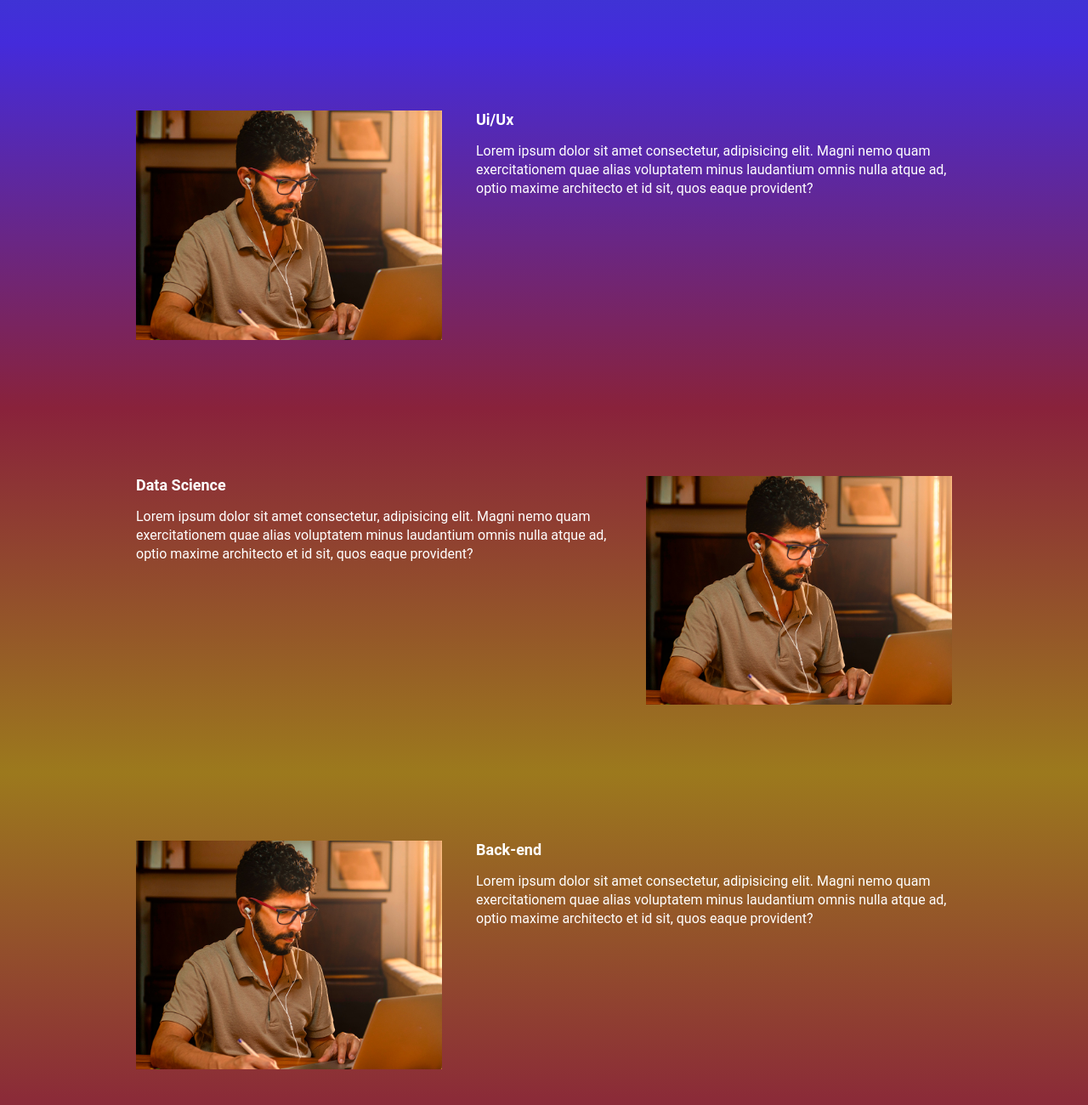
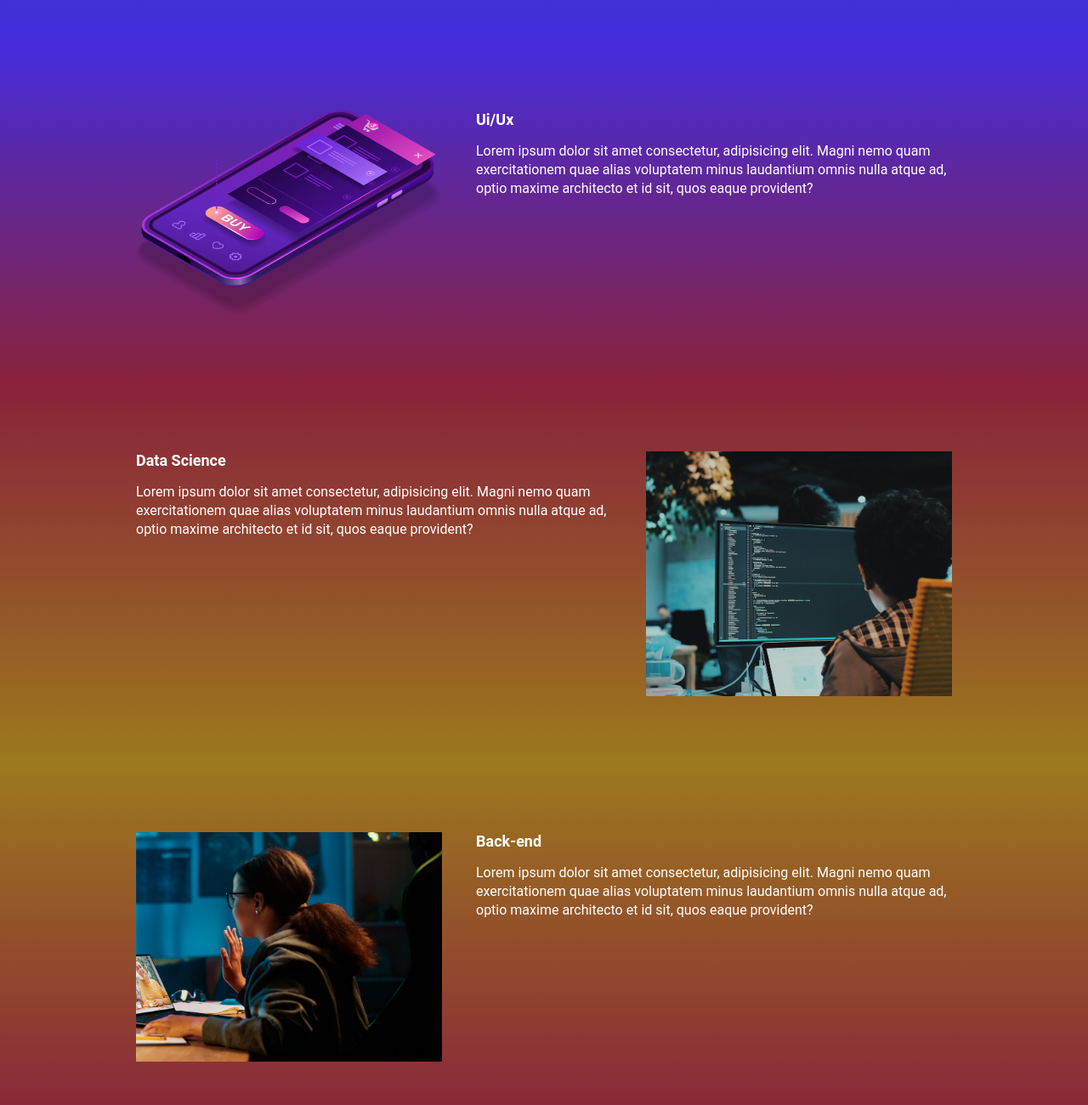
Before and after one commit to PedroCorado/Landing-Page, a website built with Parcel: page src/index.html in a window 1280 px wide. Shown: the part 940-2240 px from the top of the page at 85% size. Built offline with nearby package versions, Linux system fonts and the light colour scheme.

Commit message:
Atualizando imagens

```diff
--- a/src/index.html
+++ b/src/index.html
@@ -56,7 +56,7 @@
                     Lorem ipsum dolor sit amet consectetur, adipisicing elit. Magni nemo quam exercitationem quae alias voluptatem minus laudantium omnis nulla atque ad, optio maxime architecto et id sit, quos eaque provident?
                 </p>
             </div>
-            <img class="event__image" src="images/frontend.png" alt="frontend">
+            <img class="event__image" src="images/ui-ux.png" alt="ui/ux">
         </div>
     </section>
     <section class="event event--data-science">
@@ -67,7 +67,7 @@
                     Lorem ipsum dolor sit amet consectetur, adipisicing elit. Magni nemo quam exercitationem quae alias voluptatem minus laudantium omnis nulla atque ad, optio maxime architecto et id sit, quos eaque provident?
                 </p>
             </div>
-            <img class="event__image" src="images/frontend.png" alt="frontend">
+            <img class="event__image" src="images/data.png" alt="datascience">
         </div>
     </section>
     <section class="event event--backend event--image-left">
@@ -78,7 +78,7 @@
                     Lorem ipsum dolor sit amet consectetur, adipisicing elit. Magni nemo quam exercitationem quae alias voluptatem minus laudantium omnis nulla atque ad, optio maxime architecto et id sit, quos eaque provident?
                 </p>
             </div>
-            <img class="event__image" src="images/frontend.png" alt="frontend">
+            <img class="event__image" src="images/backend.png" alt="backend">
         </div>
     </section>
     <script src="https://unpkg.com/aos@next/dist/aos.js"></script>
```
